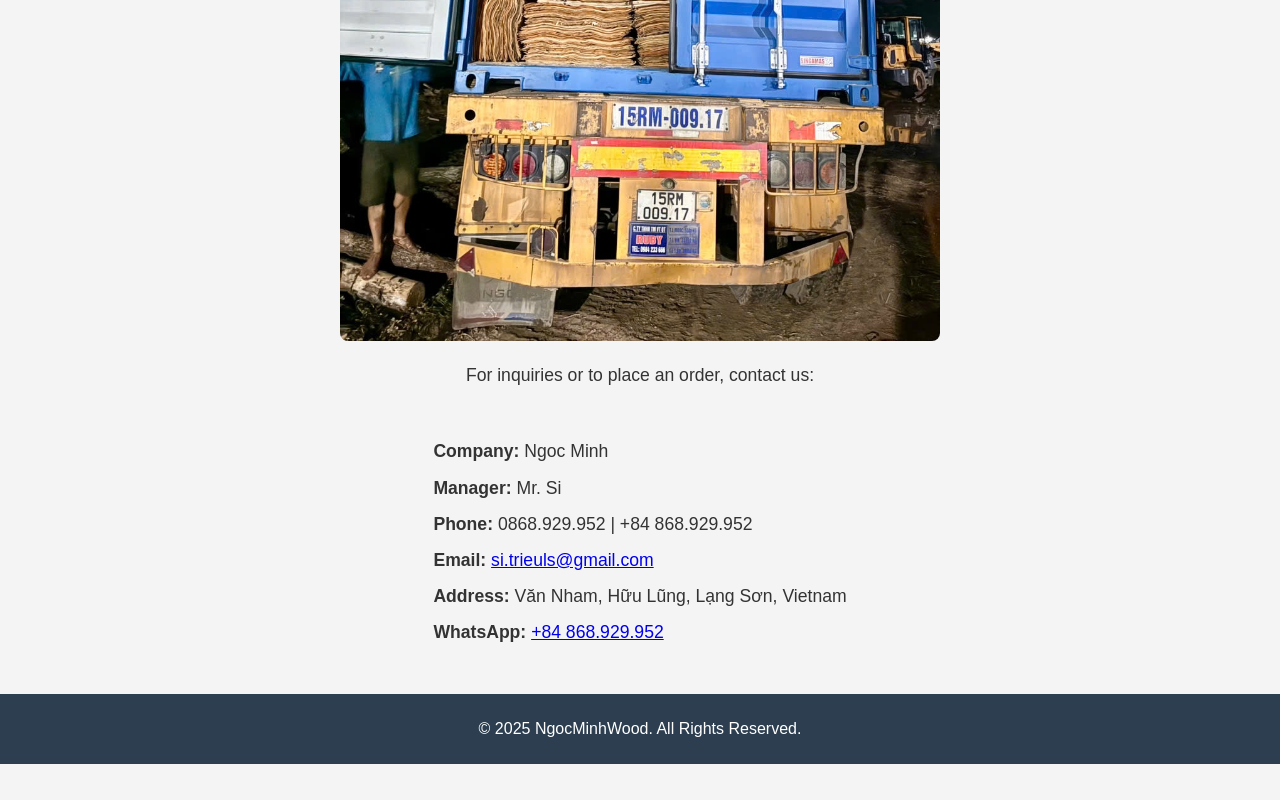
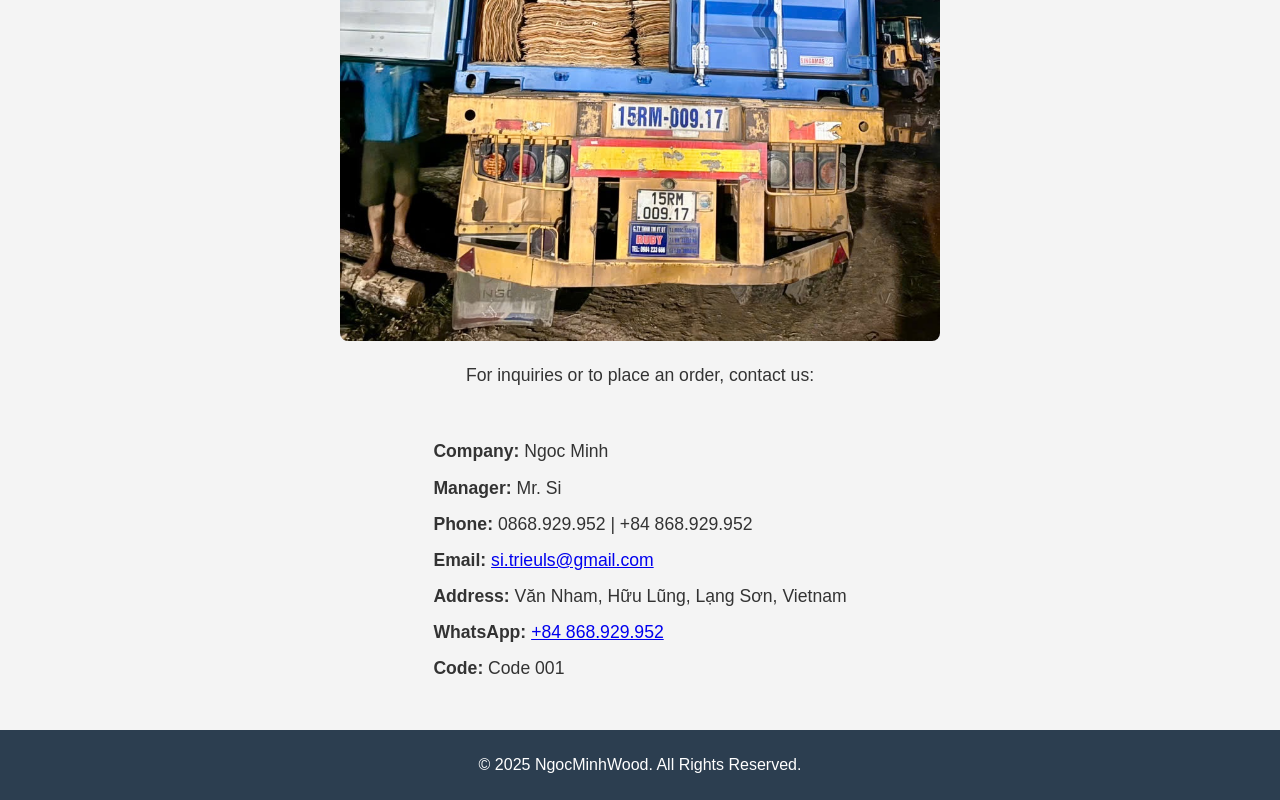
Before and after one commit to jakediep1902/ngocminhwood, a plain HTML site: page index.html in a window 1280 px wide. Shown: the part 2919-3719 px from the top of the page. Before the commit the page ends 3683 px from the top, so only its background shows below. Drawn offline with Linux system fonts and the light colour scheme.

Commit message:
test 001

```diff
--- a/index.html
+++ b/index.html
@@ -167,6 +167,7 @@
             <p><strong>Email:</strong> <a href="mailto:si.trieuls@gmail.com">si.trieuls@gmail.com</a></p>
             <p><strong>Address:</strong> Văn Nham, Hữu Lũng, Lạng Sơn, Vietnam</p>
             <p><strong>WhatsApp:</strong> <a href="https://wa.me/84868929952" target="_blank">+84 868.929.952</a></p>
+            <p><strong>Code:</strong> Code 001</p>
         </div>
     </section>
 
```
